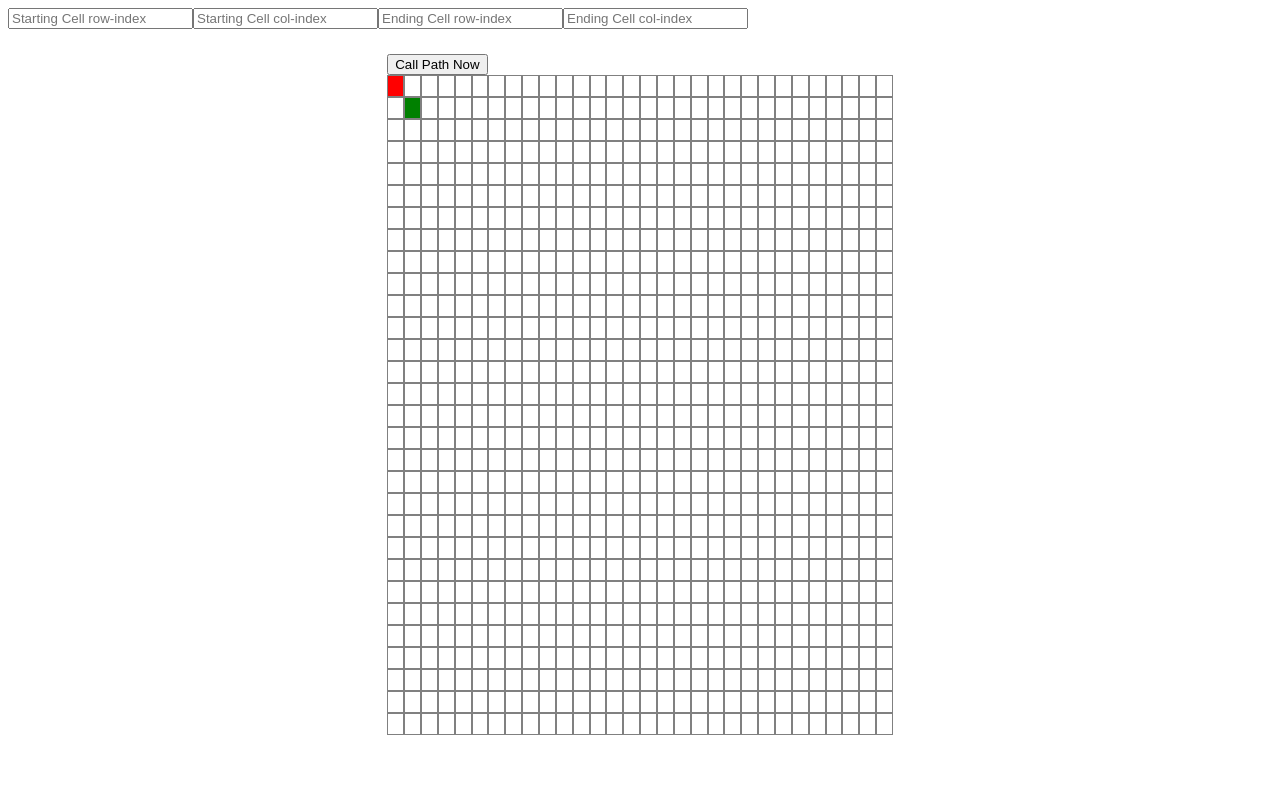
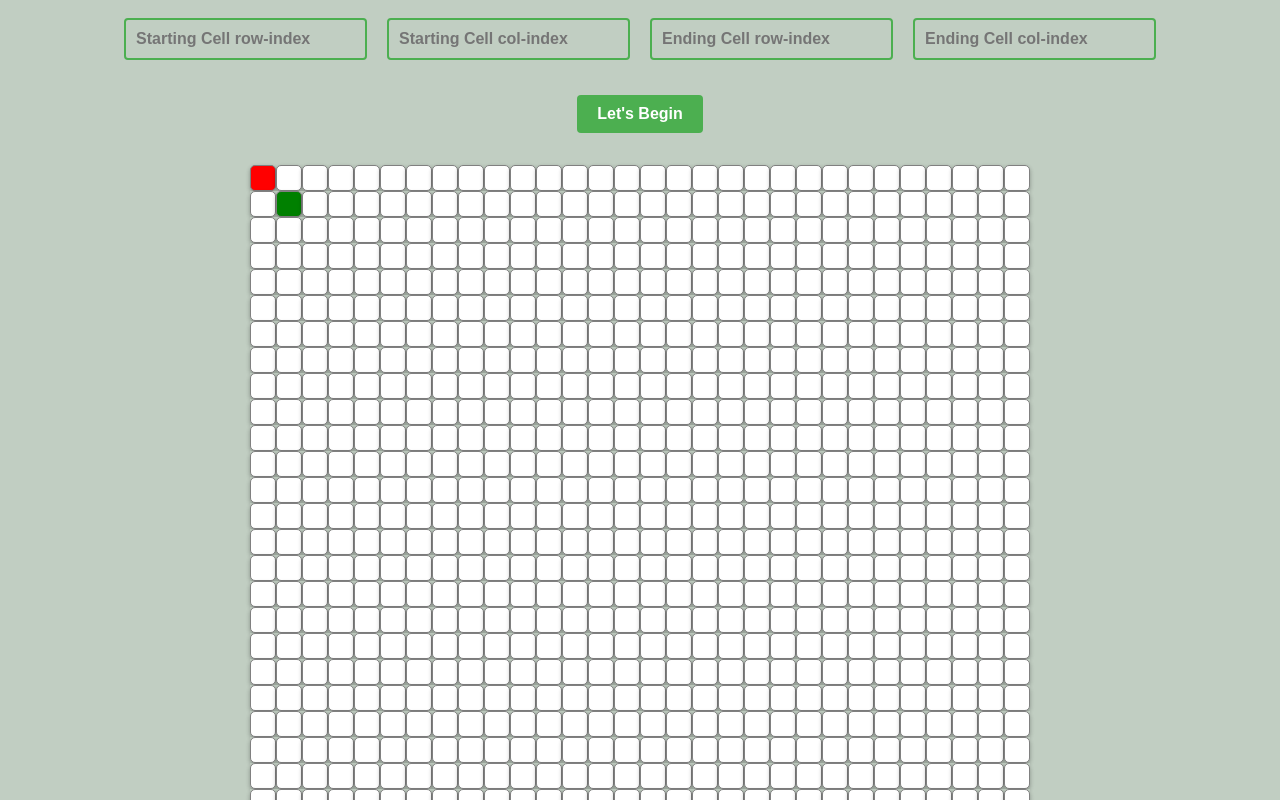
Before and after one commit to Harsh-Chugh/skeleton-micromouse, a React (Create React App) app: page / in a window 1280 px wide. Shown: the top 800 px of the page. Built offline with nearby package versions, Linux system fonts and the light colour scheme.

Commit message:
added sundarta

```diff
--- a/src/components/App.jsx
+++ b/src/components/App.jsx
@@ -28,10 +28,72 @@ function App(){
     return (
       <div>
 
-        <input onChange={handleChange} type="number" min ={0} name = "sr" placeholder="Starting Cell row-index"/>
-        <input onChange={handleChange} type="number" min ={0} name = "sc" placeholder="Starting Cell col-index"/>
-        <input onChange={handleChange} type="number" min ={0} name = "er" placeholder="Ending Cell row-index"/>
-        <input onChange={handleChange} type="number" min ={0} name = "ec" placeholder="Ending Cell col-index"/>
+<div style={{ display: 'flex', justifyContent: 'center', alignItems: 'center' }}>
+  <input
+    onChange={handleChange}
+    type="number"
+    min={0}
+    name="sr"
+    placeholder="Starting Cell row-index"
+    style={{
+      padding: '10px',
+      margin: '10px',
+      border: '2px solid #4CAF50',
+      borderRadius: '4px',
+      fontSize: '16px',
+      fontWeight: 'bold'
+    }}
+  />
+  <input
+    onChange={handleChange}
+    type="number"
+    min={0}
+    name="sc"
+    placeholder="Starting Cell col-index"
+    style={{
+      padding: '10px',
+      margin: '10px',
+      border: '2px solid #4CAF50',
+      borderRadius: '4px',
+      fontSize: '16px',
+      fontWeight: 'bold'
+    }}
+  />
+  <input
+    onChange={handleChange}
+    type="number"
+    min={0}
+    name="er"
+    placeholder="Ending Cell row-index"
+    style={{
+      padding: '10px',
+      margin: '10px',
+      border: '2px solid #4CAF50',
+      borderRadius: '4px',
+      fontSize: '16px',
+      fontWeight: 'bold'
+    }}
+  />
+  <input
+    onChange={handleChange}
+    type="number"
+    min={0}
+    name="ec"
+    placeholder="Ending Cell col-index"
+    style={{
+      padding: '10px',
+      margin: '10px',
+      border: '2px solid #4CAF50',
+      borderRadius: '4px',
+      fontSize: '16px',
+      fontWeight: 'bold'
+    }}
+  />
+</div>
+
+
+
+
 
         <Grid numRows={30} numCols={30} sr={coordinates.sr} sc={coordinates.sc} er={coordinates.er} ec={coordinates.ec}/>
         </div>
--- a/src/components/Grid.jsx
+++ b/src/components/Grid.jsx
@@ -233,8 +233,14 @@ console.log('FSDF')
 }
 
   return (
-    <div className="grid">
-      <button onClick={Path}>Call Path Now</button>
+    <div className="grid" style={{ display: 'flex', flexDirection: 'column', alignItems: 'center' }}>
+      {/* <button onClick={Path}>Call Path Now</button> */}
+      <button
+style={{ backgroundColor: '#4CAF50', color: 'white', padding: '10px 20px', border: 'none', borderRadius: '4px', cursor: 'pointer', fontSize: '16px', fontWeight: 'bold', marginBottom: '2rem' }}
+onClick={Path}>
+
+Let's Begin
+  </button>
       {!isReachable && <h1>Path doesn't exist!!!</h1>}
       {isReachable && grid.map((row, rowIndex) => (
         <div key={rowIndex} style={{ display: "flex" }}>
@@ -244,11 +250,14 @@ console.log('FSDF')
               style={{
                 width: "20px",
                 height: "20px",
+                boxShadow: '0 2px 4px rgba(0, 0, 0, 0.3)', borderRadius: '5px', padding: '2px',
 
                 backgroundColor:   rowIndex== sr && colIndex== sc ? "red" :
                     (rowIndex==er && colIndex==ec ? "green" :
-                      grid2[rowIndex][colIndex] ==1 ? "#3242FF" :
-                      grid2[rowIndex][colIndex] ==2 ?"yellow" :
+                    grid2[rowIndex][colIndex] === 1 ? "#C7E9B0" :
+                    grid2[rowIndex][colIndex] === 2 ? "#D9ACF5" :
+
+
                         (grid[rowIndex][colIndex] ? "black" : "white")),
 
 
--- a/src/index.css
+++ b/src/index.css
@@ -5,3 +5,6 @@
     margin-right: auto;
     width: 40%;
 }
+*{
+    background-color: rgb(193, 206, 194);
+}
```
